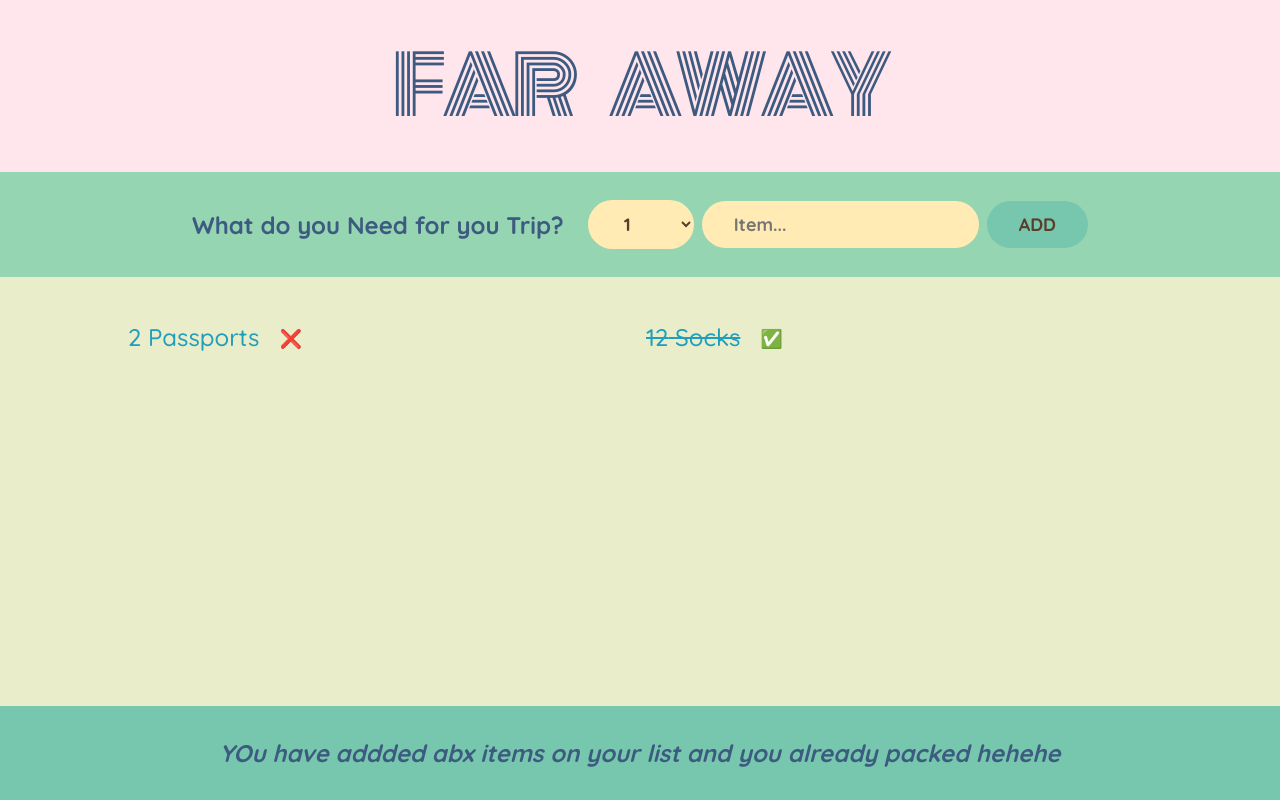
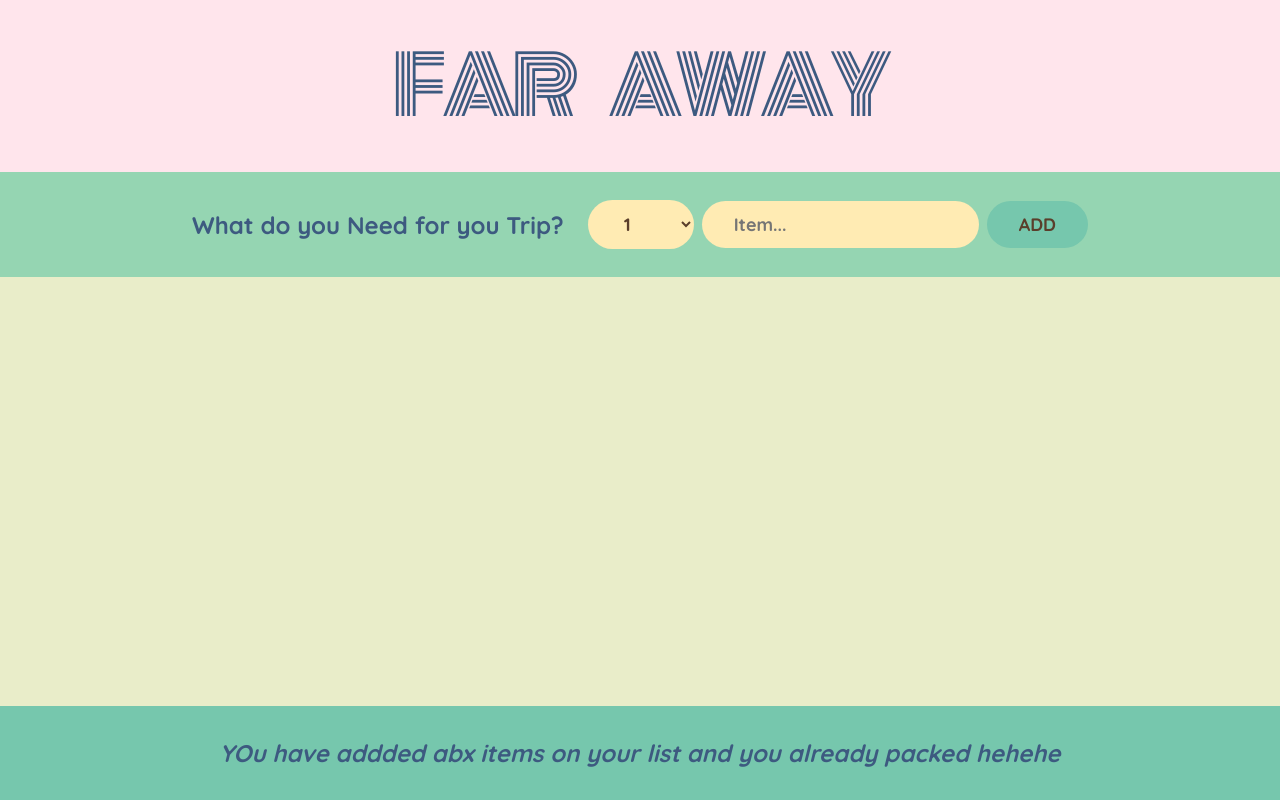
Before and after one commit to Sanskar-Rijal/Far_Away, a React (Create React App) app: page / in a window 1280 px wide. Built offline with nearby package versions, Linux system fonts and the light colour scheme.

Commit message:
Thinking about state and lifting it to another components

```diff
--- a/src/App.js
+++ b/src/App.js
@@ -1,16 +1,20 @@
 import React from "react";
 
-const initialItems = [
-  { id: 1, description: "Passports", quantity: 2, packed: false },
-  { id: 2, description: "Socks", quantity: 12, packed: true },
-];
+export default function App() {
+  //checking the new item in console
 
-export default function App() {
+  const [items, setItems] = React.useState([]);
+
+  function handleAddItem(item) {
+    setItems((it) => [...it, item]); //it is the previous state , using spread operator
+    console.log(setItems);
+  }
+
   return (
     <div className="app">
       <Logo />
-      <Form />
-      <PackingList />
+      <Form onAddItems={handleAddItem} />
+      <PackingList items={items} />
       <Stats />
     </div>
   );
@@ -20,7 +24,7 @@ function Logo() {
   return <h1>Far Away</h1>;
 }
 
-function Form() {
+function Form(props) {
   //to use control elements we follow three steps
   //step 1: create a state
   //step 2: use the state to the input element that we want to control
@@ -29,26 +33,27 @@ function Form() {
 
   const [selected, setSelected] = React.useState(1);
 
-  //checking the new item in console
-
   const newItem = {
     id: Date.now(),
-    description,
-    selected,
+    description: description,
+    selected: selected,
     packed: false,
   };
 
-  console.log(newItem);
+  //console.log(newItem);
 
   function handleSubmit(event) {
     event.preventDefault();
     if (!description) return;
     console.log(event);
+    //saving the currently added item in the array
+    props.onAddItems(newItem);
     setDescription("");
     setSelected(1);
   }
 
   return (
+    //  pressing enter will also work if we use onSubmit on form
     <form className="add-form" onSubmit={handleSubmit}>
       <h3>What do you Need for you Trip?</h3>
       <select
@@ -81,12 +86,12 @@ function Form() {
   );
 }
 
-function PackingList() {
+function PackingList(props) {
   return (
     <div className="list">
       <ul>
-        {initialItems.map((it) => (
-          <Item item={it} key={it.id} />
+        {props.items.map((it) => (
+          <Item items={it} key={it.id} />
         ))}
       </ul>
     </div>
@@ -98,12 +103,12 @@ function Item(props) {
     <li>
       <span
         style={{
-          textDecoration: props.item.packed ? "line-through" : "none",
+          textDecoration: props.items.packed ? "line-through" : "none",
         }}
       >
-        {props.item.quantity} {props.item.description}
+        {props.items.description}
       </span>
-      <button>{props.item.packed ? "✅" : "❌"}</button>
+      <button>{props.items.packed ? "✅" : "❌"}</button>
     </li>
   );
 }
```
